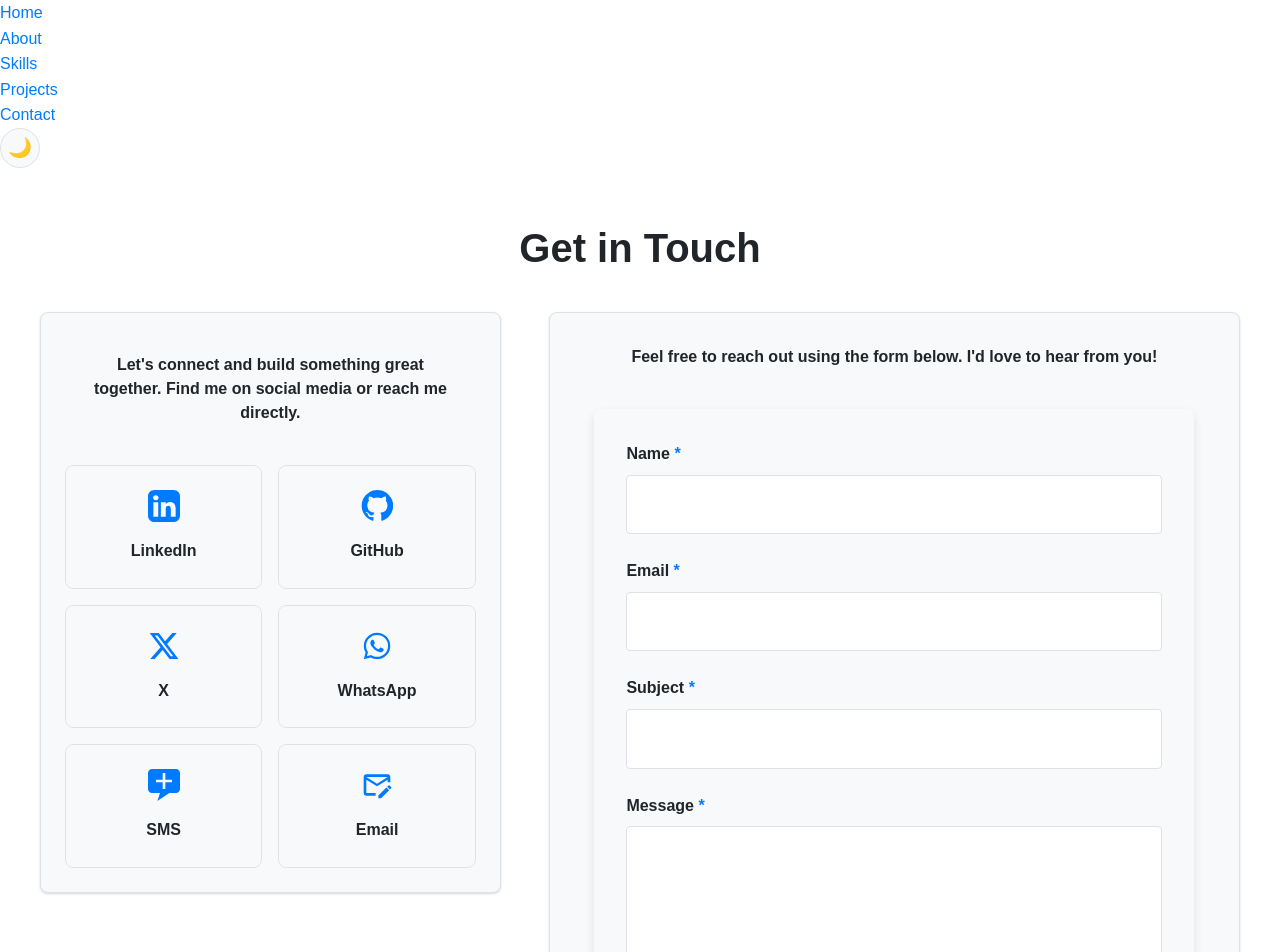
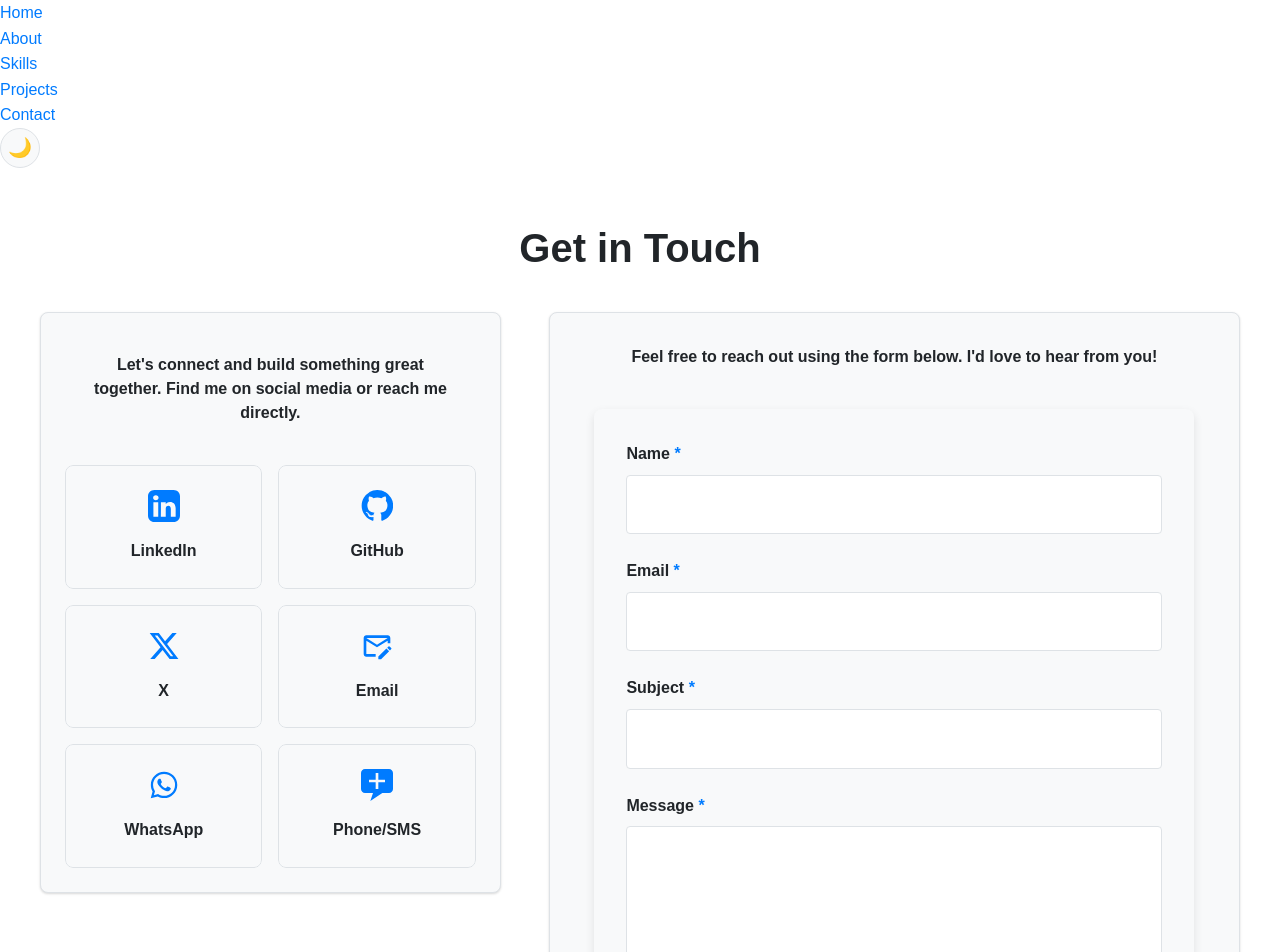
Before and after one commit to BonaventureCJ/portfolio, a React (Create React App) app: page /portfolio/contact in a window 1280 px wide. Shown: the top 952 px of the page. Built offline with nearby package versions, Linux system fonts and the light colour scheme.

Commit message:
refactor(contact): improve readability and maintainability

```diff
--- a/src/components/SocialLinksPreview/SocialLinksPreview.jsx
+++ b/src/components/SocialLinksPreview/SocialLinksPreview.jsx
@@ -1,6 +1,6 @@
 import React from 'react';
 import styles from './SocialLinksPreview.module.scss';
-import { socialLinks } from 'data/contact';
+import { contactItems } from 'data/contact';
 
 /**
  * SocialLinksPreview Component
@@ -12,7 +12,7 @@ import { socialLinks } from 'data/contact';
  * @returns {JSX.Element} The SocialLinks Preview component.
  */
 const SocialLinksPreview = () => {
-  const featuredLinks = socialLinks.filter(link => link.isFeatured);
+  const featuredLinks = contactItems.filter(item => item.isFeatured);
 
   return (
     <section className={styles.socialLinksPreview} aria-labelledby="social-links-heading">
--- a/src/data/contact.js
+++ b/src/data/contact.js
@@ -15,70 +15,87 @@ let nextId = 1;
 const generateId = () => nextId++;
 
 /**
- * @typedef {Object} ContactLink
- * @property {number} id - A unique, auto-incrementing identifier for the link.
+ * @typedef {Object} ContactItem
+ * @property {number} id - A unique, auto-incrementing identifier for the contact item.
  * @property {string} name - The name of the platform (e.g., 'LinkedIn', 'GitHub').
  * @property {object} icon - The imported React component for the icon.
- * @property {string} url - The full URL to the social media profile or contact method.
+ * @property {string} type - The type of contact (e.g., 'social', 'email', 'phone').
+ * @property {string} url - The full URL or protocol for the contact method (e.g., 'https://...', 'mailto:...').
+ * @property {string} display - The text to be displayed for the link (e.g., '@BonaventureCJ', 'bonacjugwu@gmail.com').
  * @property {string} label - A descriptive label for accessibility.
  * @property {boolean} isFeatured - Indicates if the link should be featured on the homepage.
  */
 
-/** @type {ContactLink[]} */
-const socialLinks = [
+/** @type {ContactItem[]} */
+const contactItems = [
+  // Social Links
   {
     id: generateId(),
     name: 'LinkedIn',
     icon: LinkedInIcon,
+    type: 'social',
     url: 'https://www.linkedin.com/in/bonaventure-ugwu',
+    display: 'Bonaventure Ugwu',
     label: 'Bonaventure Ugwu on LinkedIn',
-    isFeatured: true, // Will be shown on homepage
+    isFeatured: true,
   },
   {
     id: generateId(),
     name: 'GitHub',
     icon: GithubIcon,
+    type: 'social',
     url: 'https://github.com/BonaventureCJ',
+    display: 'BonaventureCJ',
     label: 'Bonaventure Ugwu on GitHub',
-    isFeatured: true, // Will be shown on homepage
+    isFeatured: true,
   },
   {
     id: generateId(),
     name: 'X',
     icon: XIcon,
-    url: 'https://x.com/your-username', // Replace with your actual X profile URL
+    type: 'social',
+    url: 'https://x.com/your-username',
+    display: '@your-username',
     label: 'Bonaventure Ugwu on X',
-    isFeatured: false, // Not featured on homepage
+    isFeatured: false,
+  },
+  // Communication Links
+  {
+    id: generateId(),
+    name: 'Email',
+    icon: EmailIcon,
+    type: 'email',
+    url: 'mailto:bonacjugwu@gmail.com',
+    display: 'bonacjugwu@gmail.com',
+    label: 'Send an Email to Bonaventure',
+    isFeatured: false,
+  },
+  {
+    id: generateId(),
+    name: 'WhatsApp',
+    icon: WhatsappIcon,
+    type: 'whatsapp',
+    url: 'https://wa.me/+2348061103300',
+    display: '+234 806 110 3300',
+    label: 'Chat on WhatsApp',
+    isFeatured: false,
+  },
+  {
+    id: generateId(),
+    name: 'Phone/SMS',
+    icon: SmsIcon,
+    type: 'phone',
+    url: 'sms:+2348061103300',
+    display: '+234 806 110 3300',
+    label: 'Send an SMS',
+    isFeatured: false,
   },
 ];
 
-/** @type {object} */
-const contactInfo = {
-  phone: {
-    number: '+2348061103300',
-    display: '+234 806 110 3300',
-    protocol: 'sms:',
-    icon: SmsIcon,
-    label: 'Send an SMS',
-  },
-  whatsapp: {
-    number: '+2348061103300',
-    display: '+234 806 110 3300',
-    protocol: 'https://wa.me/',
-    icon: WhatsappIcon,
-    label: 'Chat on WhatsApp',
-  },
-  email: {
-    primary: 'bonacjugwu@gmail.com',
-    secondary: 'ugwubonaventure@gmail.com',
-    protocol: 'mailto:',
-    icon: EmailIcon,
-    label: 'Send an Email',
-  },
-  ctaMessage: {
-    form: "Feel free to reach out using the form below. I'd love to hear from you!",
-    general: "Let's connect and build something great together. Find me on social media or reach me directly.",
-  },
+// Combine the two data messages into one object or keep it separate based on preference
+const ctaMessage = {
+  form: "Feel free to reach out using the form below. I'd love to hear from you!",
+  general: "Let's connect and build something great together. Find me on social media or reach me directly.",
 };
 
-export { socialLinks, contactInfo };
+export { contactItems, ctaMessage };
--- a/src/features/Contact/Contact.jsx
+++ b/src/features/Contact/Contact.jsx
@@ -1,62 +1,36 @@
+import React from 'react';
 import styles from './Contact.module.scss';
 import ContactsCard from 'components/Cards/ContactsCard';
 import ContactForm from 'components/ContactForm/ContactForm';
-import { socialLinks, contactInfo } from 'data/contact';
-
+import { contactItems, ctaMessage } from 'data/contact';
 
 const Contact = () => {
+
   return (
     <section className={styles.contact}>
-      <header className={styles['contact__header']}>
-        <h2 className={styles['contact__title']}>Get in Touch</h2>
+      <header className={styles.contact__header}>
+        <h2 className={styles.contact__title}>Get in Touch</h2>
       </header>
 
-      <div className={styles['contact__content']}>
+      <div className={styles.contact__content}>
         {/* Social Links Section */}
-        <aside className={styles['contact__aside']}>
-          <h3 className={styles['contact__cta']}>{contactInfo.ctaMessage.general}</h3>
-          <div className={styles['contact__links-grid']}>
-            {socialLinks.map((link) => (
-              <ContactsCard key={link.id} contact={{ ...link, url: link.url }} />
+        <aside className={styles.contact__aside}>
+          <h3 className={styles.contact__cta}>{ctaMessage.general}</h3>
+          <div className={styles.contact__linksGrid}>
+            {contactItems.map((link) => (
+              <ContactsCard key={link.id} contact={link} />
             ))}
-            {/* Direct Contact Links */}
-            <ContactsCard
-              contact={{
-                id: contactInfo.whatsapp.number,
-                name: 'WhatsApp',
-                icon: contactInfo.whatsapp.icon,
-                url: `${contactInfo.whatsapp.protocol}${contactInfo.whatsapp.number}`,
-                label: contactInfo.whatsapp.label,
-              }}
-            />
-            <ContactsCard
-              contact={{
-                id: contactInfo.phone.number,
-                name: 'SMS',
-                icon: contactInfo.phone.icon,
-                url: `${contactInfo.phone.protocol}${contactInfo.phone.number}`,
-                label: contactInfo.phone.label,
-              }}
-            />
-            <ContactsCard
-              contact={{
-                id: contactInfo.email.primary,
-                name: 'Email',
-                icon: contactInfo.email.icon,
-                url: `${contactInfo.email.protocol}${contactInfo.email.primary}`,
-                label: contactInfo.email.label,
-              }}
-            />
           </div>
         </aside>
 
         {/* Contact Form Section */}
-        <div className={styles['contact__form-container']}>
-          <h3 className={styles['contact__cta']}>{contactInfo.ctaMessage.form}</h3>
+        <div className={styles.contact__formContainer}>
+          <h3 className={styles.contact__cta}>{ctaMessage.form}</h3>
           <ContactForm />
         </div>
       </div>
     </section>
   );
-  };
+};
+
 export default Contact;
--- a/src/features/Contact/Contact.module.scss
+++ b/src/features/Contact/Contact.module.scss
@@ -58,28 +58,49 @@
   color: var(--color-text-primary);
   margin-block-end: var(--spacing-md);
   line-height: 1.5;
- text-align: center;
- padding: var(--spacing-sm) var(--spacing-md);
+  text-align: center;
+  padding: var(--spacing-sm) var(--spacing-md);
 }
 
-.contact__links-grid {
+.contact__linksGrid {
   display: grid;
   gap: var(--spacing-sm);
   grid-template-columns: repeat(auto-fit, minmax(150px, 1fr));
 
+  // Small screens
   @media (min-width: 480px) {
     grid-template-columns: repeat(2, 1fr);
   }
 
+  // Tablets
   @media (min-width: 768px) {
     grid-template-columns: repeat(1, 1fr); // Stack cards on tablet for side layout
   }
 
+  // Larger desktops
   @media (min-width: 1024px) {
     grid-template-columns: repeat(2, 1fr); // Return to 2 columns on larger desktops
   }
+}
 
-  /* Target the icons within the grid */
+.contact__formContainer {
+  padding-top: var(--spacing-sm);
+  background-color: var(--card-bg);
+  border: var(--card-border);
+  border-radius: var(--border-radius-md);
+  box-shadow: var(--card-box-shadow);
+
+  // Directly target the ContactForm component's root
+  :global(.contact-form) {
+    padding: 0;
+    border: none;
+    box-shadow: none;
+  }
+}
+
+// Adjustments for the ContactsCard within the links grid
+.contact__linksGrid {
+  // Use :global() to style the nested ContactsCard component
   :global(.contacts-card) {
     display: flex;
     justify-content: center;
@@ -87,9 +108,7 @@
     text-align: center;
   }
 
-  /* Target the icon container within ContactsCard */
   :global(.contacts-card__icon) {
-    /* Define a fixed size for the icon container to prevent shrinking */
     flex-shrink: 0;
     width: var(--font-size-xl);
     height: var(--font-size-xl);
@@ -98,24 +117,9 @@
     align-items: center;
   }
 
-  /* Target the icon SVG/Font-Awesome element itself */
-  :global(.contacts-card__icon svg),
-  :global(.contacts-card__icon i) {
+  :global(.contacts-card__icon svg) {
     max-width: 100%;
     max-height: 100%;
+    fill: currentColor; // Ensure SVG inherits the text color
   }
 }
-
-.contact__form-container {
-  padding-top: var(--spacing-sm);
-  background-color: var(--card-bg);
-  border: var(--card-border);
-  border-radius: var(--border-radius-md);
-  box-shadow: var(--card-box-shadow);
-
-  :global(.contact-form) {
-    padding: 0;
-    border: none;
-    box-shadow: none;
-  }
-}
```
